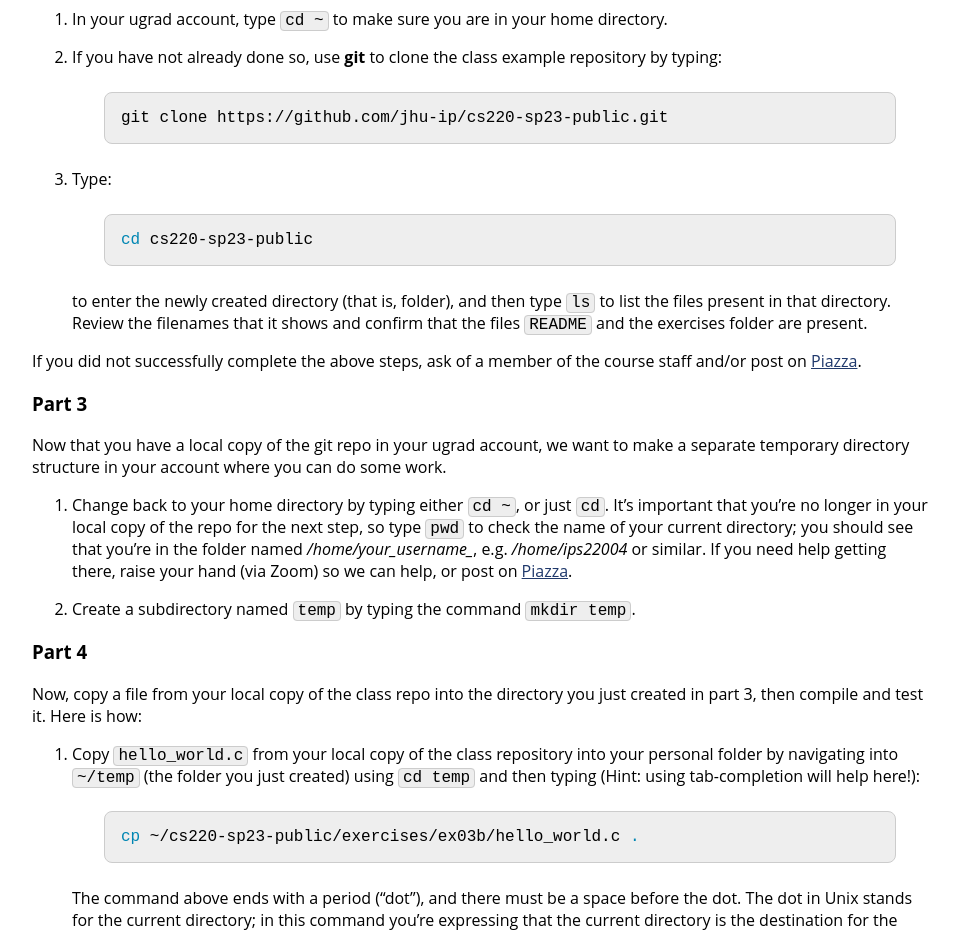
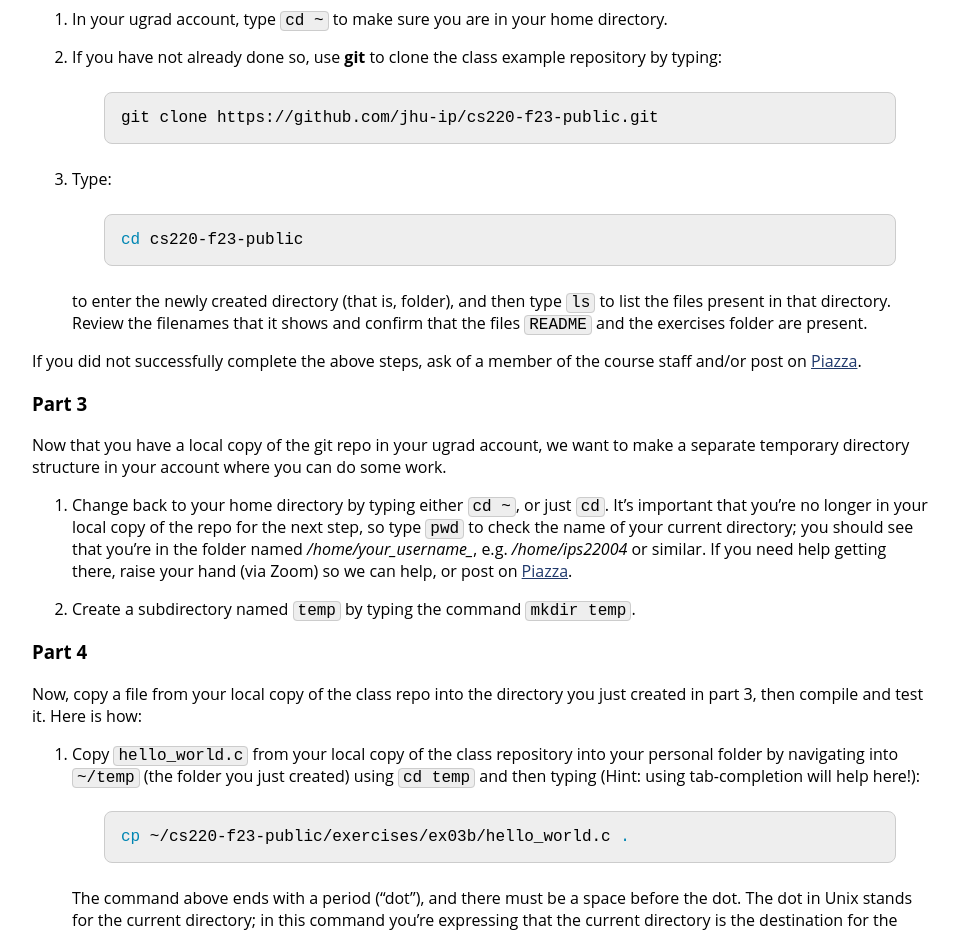
Before and after one commit to jhu-ip/cs220-f23, a Jekyll site: the page built from exercise/ex03b.md, in a window 1280 px wide and 1400 px high, scrolled down 1184 px. Shown: the part 151-1084 px from the top of the window, without its empty margins (160-1119 px from the left). Built offline with Jekyll 4.4.1, drawn with Linux system fonts in a browser that asks for light colours; some of the changed text lies outside the part shown.

Commit message:
added hw0

````diff
--- a/exercise/ex03b.md
+++ b/exercise/ex03b.md
@@ -50,20 +50,20 @@ First, create a copy (clone) of the public repository for the class by taking th
 
 2.	If you have not already done so, use **git** to clone the class example repository by typing:
 ```bash
-git clone https://github.com/jhu-ip/cs220-sp23-public.git
+git clone https://github.com/jhu-ip/cs220-f23-public.git
 ```
 3.	Type:
 ``` bash
-cd cs220-sp23-public
+cd cs220-f23-public
 ```
 to enter the newly created directory (that is, folder), and then type `ls` to list the files present in that directory.  Review the filenames that it shows and confirm that the files `README` and the exercises folder are present.
 
-If you did not successfully complete the above steps, ask of a member of the course staff and/or post on <a href="http://piazza.com/jhu/spring2023/en601220" target="_blank">Piazza</a>.
+If you did not successfully complete the above steps, ask of a member of the course staff and/or post on <a href="http://piazza.com/jhu/fall2023/en601220" target="_blank">Piazza</a>.
 
 ### Part 3
 Now that you have a local copy of the git repo in your ugrad account, we want to make a separate temporary directory structure in your account where you can do some work.
 
-1.	Change back to your home directory by typing either `cd ~`, or just `cd`. It’s important that you’re no longer in your local copy of the repo for the next step, so type `pwd` to check the name of your current directory; you should see that you’re in the folder named */home/your\_username_*, e.g. */home/ips22004* or similar. If you need help getting there, raise your hand (via Zoom) so we can help, or post on <a href="http://piazza.com/jhu/spring2023/en601220" target="_blank">Piazza</a>.
+1.	Change back to your home directory by typing either `cd ~`, or just `cd`. It’s important that you’re no longer in your local copy of the repo for the next step, so type `pwd` to check the name of your current directory; you should see that you’re in the folder named */home/your\_username_*, e.g. */home/ips22004* or similar. If you need help getting there, raise your hand (via Zoom) so we can help, or post on <a href="http://piazza.com/jhu/fall2023/en601220" target="_blank">Piazza</a>.
 
 2.	Create a subdirectory named `temp` by typing the command `mkdir temp`.
 
@@ -72,7 +72,7 @@ Now, copy a file from your local copy of the class repo into the directory you j
 
 1.	Copy `hello_world.c` from your local copy of the class repository into your personal folder by navigating into `~/temp` (the folder you just created) using `cd temp` and then typing (Hint: using tab-completion will help here!):
 ```bash
-cp ~/cs220-sp23-public/exercises/ex03b/hello_world.c .
+cp ~/cs220-f23-public/exercises/ex03b/hello_world.c .
 ```
 The command above ends with a period ("dot"), and there must be a space before the dot. The dot in Unix stands for the current directory; in this command you’re expressing that the current directory is the destination for the copy you’re making.
 
@@ -103,7 +103,7 @@ gcc -std=c99 -Wall -Wextra -pedantic hello_me.c
 ### Part 5
 Wrap up the exercise by cleaning up your files, and logging out of the ugrad system, as follows:
 
-1.	While you do not want to remove or even modify the `cs220-sp23-public` folder (that is, your copy of our public class repo), you will no longer need to keep the temporary directory named `temp` that we created today, or any of the files you put inside it.  To remove the `temp` directory, first navigate to your home directory (that is, the top-level folder in your account) by typing `cd ~` or simply `cd`.
+1.	While you do not want to remove or even modify the `cs220-f23-public` folder (that is, your copy of our public class repo), you will no longer need to keep the temporary directory named `temp` that we created today, or any of the files you put inside it.  To remove the `temp` directory, first navigate to your home directory (that is, the top-level folder in your account) by typing `cd ~` or simply `cd`.
 
 2.	Once you are sure you are in the right folder, type `rm -r temp` to remove the `temp` folder and all of its contents. Note that `rm` is the remove command, and the extra `-r` flag indicates that you wish the remove command to be applied recursively, meaning to all subfolders within `temp`.  Be very careful when executing any `rm` command in Unix/Linux; there is no undo button if you make a mistake and delete important files! If you want to verify deletion before removing files, use the `-i` option with `rm`.
 	<div class='admonition danger'>
````
Also changed, not shown: assign/hw0.md (+2 -2 lines), exercise/ex03a.md (+2 -2 lines), index.md (+1 -1 lines).
